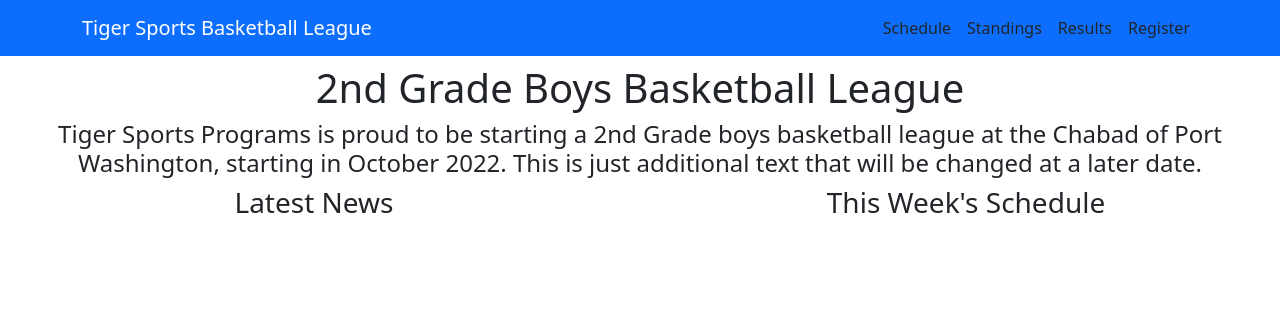
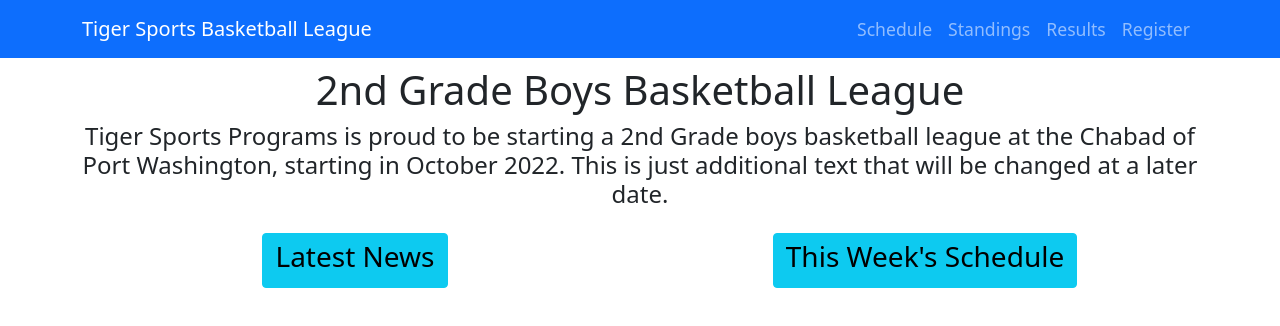
Before and after one commit to a-eiber/tigerbasketball, a React app: page / in a window 1280 px wide. Shown: the top 326 px of the page. Built offline with nearby package versions, Linux system fonts and the light colour scheme.

Commit message:
continued to work on mobile friendly design

```diff
--- a/client/components/Header.js
+++ b/client/components/Header.js
@@ -14,11 +14,11 @@
           <Navbar.Toggle aria-controls="responsive-navbar-nav" />
           <Navbar.Collapse id="responsive-navbar-nav">
             <Nav className="ms-auto">
-              <Nav.Link className="text-dark">Schedule</Nav.Link>
-              <Nav.Link className="text-dark">Standings</Nav.Link>
-              <Nav.Link className="text-dark">Results</Nav.Link>
+              <Nav.Link>Schedule</Nav.Link>
+              <Nav.Link>Standings</Nav.Link>
+              <Nav.Link>Results</Nav.Link>
               <LinkContainer to="/login">
-                <Nav.Link className="text-dark">Register</Nav.Link>
+                <Nav.Link>Register</Nav.Link>
               </LinkContainer>
             </Nav>
           </Navbar.Collapse>
--- a/client/components/Home.js
+++ b/client/components/Home.js
@@ -1,23 +1,30 @@
 import React from 'react';
-import { Col, Row } from 'react-bootstrap';
+import { Button, Col, Container, Row } from 'react-bootstrap';
 
 const Home = () => {
   return (
     <div>
+      <Container>
         <h1 className="text-center mt-2">2nd Grade Boys Basketball League</h1>
         <h4 className="text-center mt-2">
           Tiger Sports Programs is proud to be starting a 2nd Grade boys
-        basketball league at the Chabad of Port Washington, starting in October
-        2022. This is just additional text that will be changed at a later date.
+          basketball league at the Chabad of Port Washington, starting in
+          October 2022. This is just additional text that will be changed at a
+          later date.
         </h4>
         <Row>
-        <Col className="text-center">
+          <Col className="text-center mt-3">
+            <Button variant="info">
               <h3>Latest News</h3>
+            </Button>
           </Col>
-        <Col className="text-center">
+          <Col className="text-center mt-3">
+            <Button variant="info">
               <h3>This Week's Schedule</h3>
+            </Button>
           </Col>
         </Row>
+      </Container>
     </div>
   );
 };
--- a/public/style.css
+++ b/public/style.css
@@ -16,3 +16,12 @@
   margin: 1em;
   display: inline-block;
 }
+
+.navbar .navbar-nav .nav-link {
+  color: #fff;
+  font-size: 1.1em;
+}
+
+.navbar .navbar-nav .nav-link:hover {
+  color: rgb(0, 10, 65);
+}
```
Lines whose indentation alone changed are shown as unchanged.
